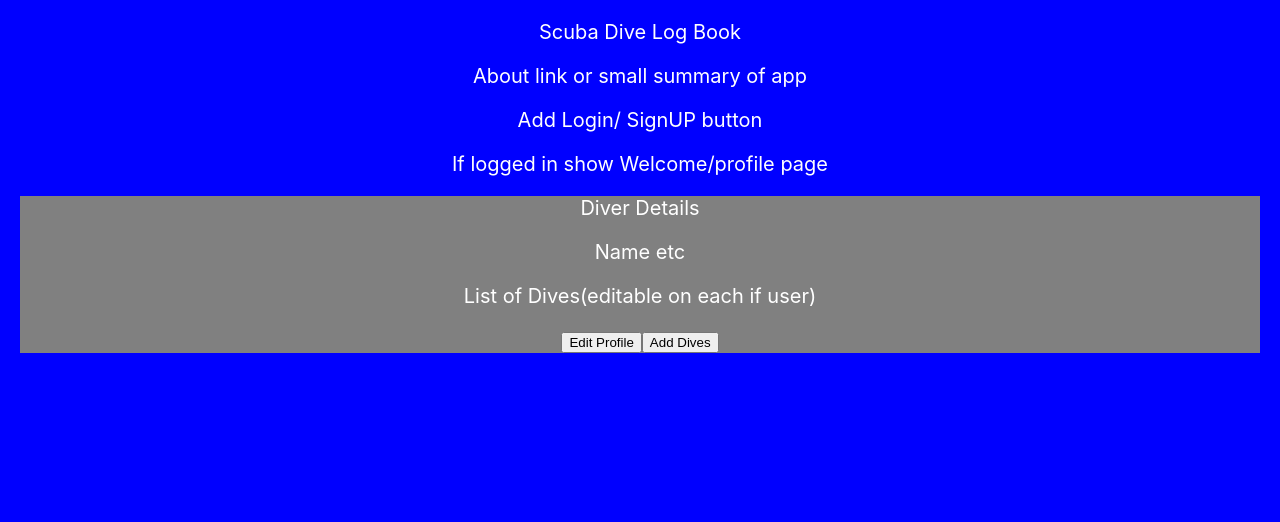
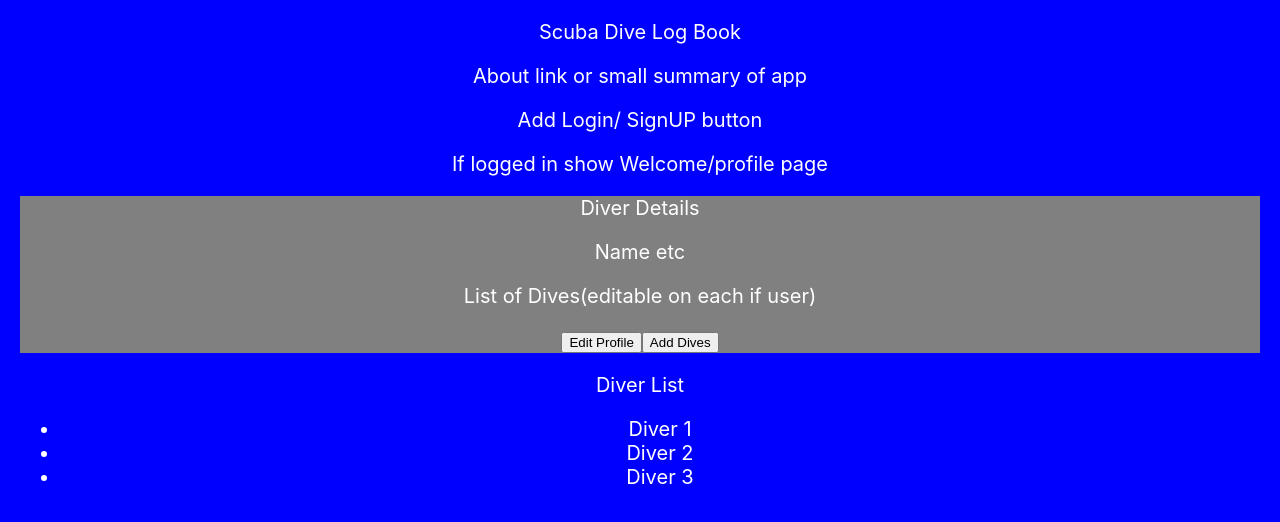
Before and after one commit to jgrantbrown/scubabook, a React (Create React App) app: page / in a window 1280 px wide. Shown: the top 522 px of the page. Built offline with nearby package versions, Linux system fonts and the light colour scheme.

Commit message:
fixed issue with package-lock , reinstalled npm and added new component

```diff
--- a/package.json
+++ b/package.json
@@ -3,6 +3,7 @@
   "version": "0.1.0",
   "private": true,
   "dependencies": {
+    "axios": "^0.18.0",
     "react": "^16.8.6",
     "react-dom": "^16.8.6",
     "react-scripts": "3.0.0"
--- a/src/App.js
+++ b/src/App.js
@@ -1,8 +1,13 @@
-import React from 'react';
-import Profile from './components/Profile/Profile'
+import React, { Component } from "react";
+import Profile from './components/Profile/Profile';
+import DiversList from './components/DiversList/DiversList';
+
 import './App.css';
+// import axios from 'axios';
 
-function App() {
+class App extends Component  {
+
+  render(){
     return (
         <div className="homeScreen">
           Scuba Dive Log Book
@@ -10,9 +15,54 @@ function App() {
           <p> Add Login/ SignUP button</p>
 
           <p> If logged in show Welcome/profile page</p>
+
           <Profile/>
+          <DiversList />
       </div>
-  );
+  )
+}
 }
 
+
   export default App;
+//  USE BELOW FOR SETTING UP LOGIN WITH RAILS BACKEND AND AXIOS
+  // constructor(props){
+  //     super(props);
+  //     this.state = {
+  //       currentUser: null
+  //     }
+  //     // this.updateCurrentUser = this.updateCurrentUser.bind(this);
+  //   }
+  //
+  // componentDidMount(){
+  //     let that = this
+  //     axios.get('/users/check_for_user',{
+  //     })
+  //     .then(function(response){
+  //       if(response.data.email){
+  //         that.setState({
+  //           currentUser: response.data.email
+  //         })
+  //       } else {
+  //         that.setState({
+  //           currentUser: null
+  //         })
+  //       }
+  //     })
+  //     .catch(function(error){
+  //       console.log(error);
+  //     })
+  //   }
+  // updateCurrentUser(email) {
+  //     this.setState({
+  //       currentUser: email
+  //     })
+  //   }
+  //
+  // render(){
+  //     return (
+  //       <div>
+  //         <Header updateCurrentUser={this.updateCurrentUser}/>
+  //       </div>
+  //     )
+  //   }
--- /dev/null
+++ b/src/components/DiversList/DiversList.js
@@ -0,0 +1,18 @@
+import React from 'react';
+
+
+function DiversList() {
+  return (
+    <div className="diverListSection">
+        <p> Diver List</p>
+          <ul>
+            <li>Diver 1</li>
+            <li>Diver 2</li>
+            <li>Diver 3</li>
+          </ul>
+
+    </div>
+  );
+}
+
+export default DiversList;
```
Also changed, not shown: src/components/Header/Header.js (added, +30 -0 lines), 2 other files (tests, documents, lock files or other folders). Lines whose indentation alone changed are shown as unchanged.
